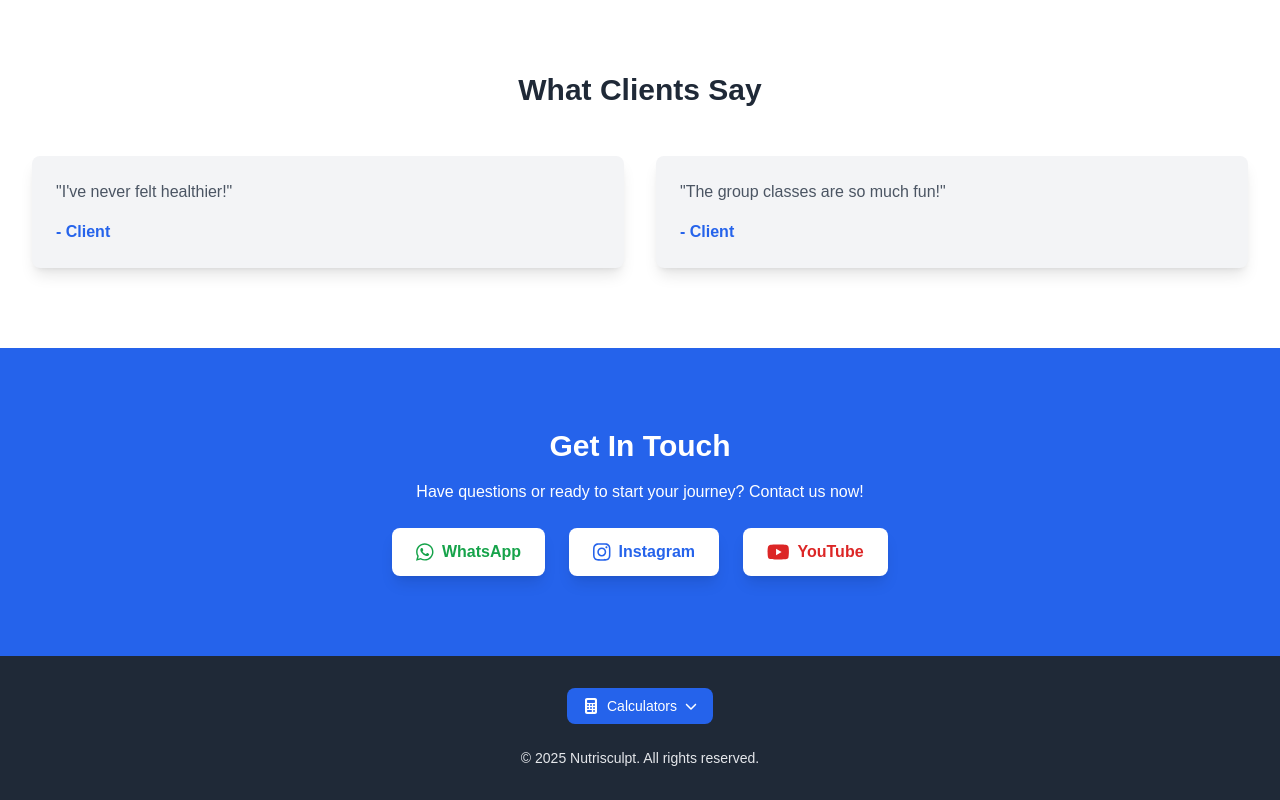
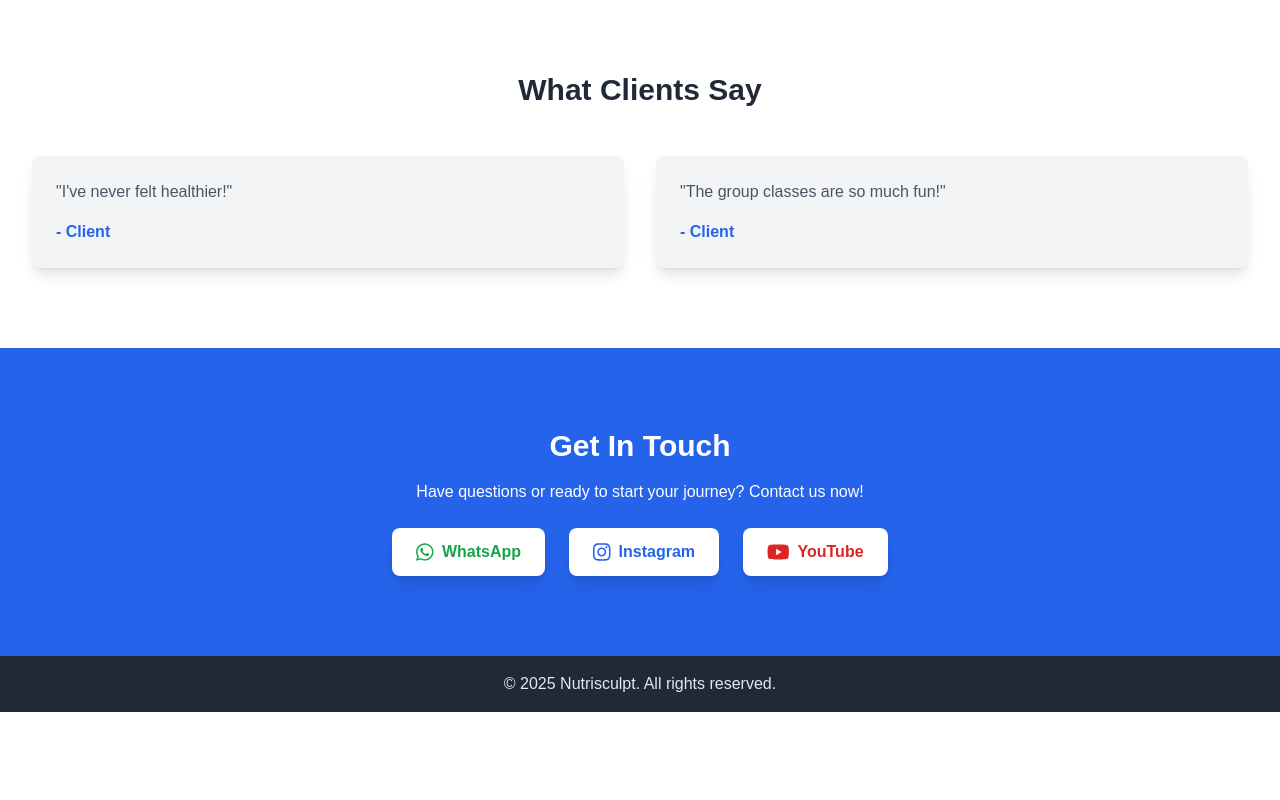
Before and after one commit to amishaaggarwal/nutrisculpt, a Next.js app: page / in a window 1280 px wide. Shown: the part 1412-2212 px from the top of the page. After the commit the page ends 2124 px from the top, so only its background shows below. Built offline with nearby package versions, Linux system fonts and the light colour scheme.

Commit message:
Restored to 'ae6ffca53cec23b82b1de1b9b7ff43c86b34bbf8'
Replit-Restored-To: ae6ffca53cec23b82b1de1b9b7ff43c86b34bbf8

```diff
--- a/components/atoms/Footer.jsx
+++ b/components/atoms/Footer.jsx
@@ -1,116 +1,13 @@
 "use client";
 
 import { BRAND } from "@/constants";
-import Link from "next/link";
-import { useState, useRef, useEffect } from "react";
-import { FontAwesomeIcon } from "@fortawesome/react-fontawesome";
-import { faChevronDown, faCalculator } from "@fortawesome/free-solid-svg-icons";
-
-const calculatorMenuItems = [
-  { label: "BMI Calculator", href: "/bmi" },
-  { label: "Calorie Calculator", href: "/calories" },
-  { label: "Macro Calculator", href: "/macros" },
-  { label: "1RM Calculator", href: "/one-rm" },
-  { label: "Ideal Weight", href: "/ideal-weight" },
-  { label: "Water Intake", href: "/water-intake" },
-  { label: "Heart Rate Zones", href: "/heart-rate" },
-];
 
 const Footer = () => {
-  const [isDropdownOpen, setIsDropdownOpen] = useState(false);
-  const dropdownRef = useRef(null);
-
-  // Close dropdown when clicking outside
-  useEffect(() => {
-    const handleClickOutside = (event) => {
-      if (dropdownRef.current && !dropdownRef.current.contains(event.target)) {
-        setIsDropdownOpen(false);
-      }
-    };
-
-    document.addEventListener("mousedown", handleClickOutside);
-    return () => {
-      document.removeEventListener("mousedown", handleClickOutside);
-    };
-  }, []);
-
-  // Close dropdown on escape key
-  useEffect(() => {
-    const handleEscape = (event) => {
-      if (event.key === "Escape") {
-        setIsDropdownOpen(false);
-      }
-    };
-
-    document.addEventListener("keydown", handleEscape);
-    return () => {
-      document.removeEventListener("keydown", handleEscape);
-    };
-  }, []);
-
   return (
-    <footer className="bg-gray-800 py-8 text-gray-200 dark:bg-gray-900">
-      <div className="mx-auto max-w-7xl px-4 sm:px-6 lg:px-8">
-        {/* Calculator Dropdown Menu */}
-        <div className="mb-6 flex justify-center">
-          <div className="relative" ref={dropdownRef}>
-            <button
-              onClick={() => setIsDropdownOpen(!isDropdownOpen)}
-              onKeyDown={(e) => {
-                if (e.key === "Enter" || e.key === " ") {
-                  e.preventDefault();
-                  setIsDropdownOpen(!isDropdownOpen);
-                }
-              }}
-              className="inline-flex items-center gap-2 rounded-lg bg-blue-600 px-4 py-2 text-sm font-medium text-white transition-colors hover:bg-blue-700 focus:outline-none focus:ring-2 focus:ring-blue-500 focus:ring-offset-2 focus:ring-offset-gray-800"
-              aria-expanded={isDropdownOpen}
-              aria-haspopup="true"
-              aria-label="Calculator menu"
-            >
-              <FontAwesomeIcon icon={faCalculator} className="h-4 w-4" />
-              Calculators
-              <FontAwesomeIcon
-                icon={faChevronDown}
-                className={`h-3 w-3 transition-transform duration-200 ${
-                  isDropdownOpen ? "rotate-180" : ""
-                }`}
-              />
-            </button>
-
-            {/* Dropdown Menu */}
-            {isDropdownOpen && (
-              <div className="absolute bottom-full left-1/2 mb-2 w-56 -translate-x-1/2 transform rounded-lg bg-white shadow-lg ring-1 ring-black ring-opacity-5 dark:bg-gray-700 dark:ring-gray-600">
-                <div
-                  className="py-1"
-                  role="menu"
-                  aria-orientation="vertical"
-                  aria-labelledby="calculator-menu"
-                >
-                  {calculatorMenuItems.map((item, index) => (
-                    <Link
-                      key={item.href}
-                      href={item.href}
-                      onClick={() => setIsDropdownOpen(false)}
-                      className="block px-4 py-2 text-sm text-gray-700 transition-colors hover:bg-gray-100 focus:bg-gray-100 focus:outline-none dark:text-gray-200 dark:hover:bg-gray-600 dark:focus:bg-gray-600"
-                      role="menuitem"
-                      tabIndex={isDropdownOpen ? 0 : -1}
-                    >
-                      {item.label}
-                    </Link>
-                  ))}
-                </div>
-              </div>
-            )}
-          </div>
-        </div>
-
-        {/* Copyright */}
-        <div className="text-center">
-          <p className="text-sm">
-            &copy; {new Date().getFullYear()} {BRAND}. All rights reserved.
-          </p>
-        </div>
-      </div>
+    <footer className="bg-gray-800 py-4 text-center text-gray-200 dark:bg-gray-900">
+      <p>
+        &copy; {new Date().getFullYear()} {BRAND}. All rights reserved.
+      </p>
     </footer>
   );
 };
```
